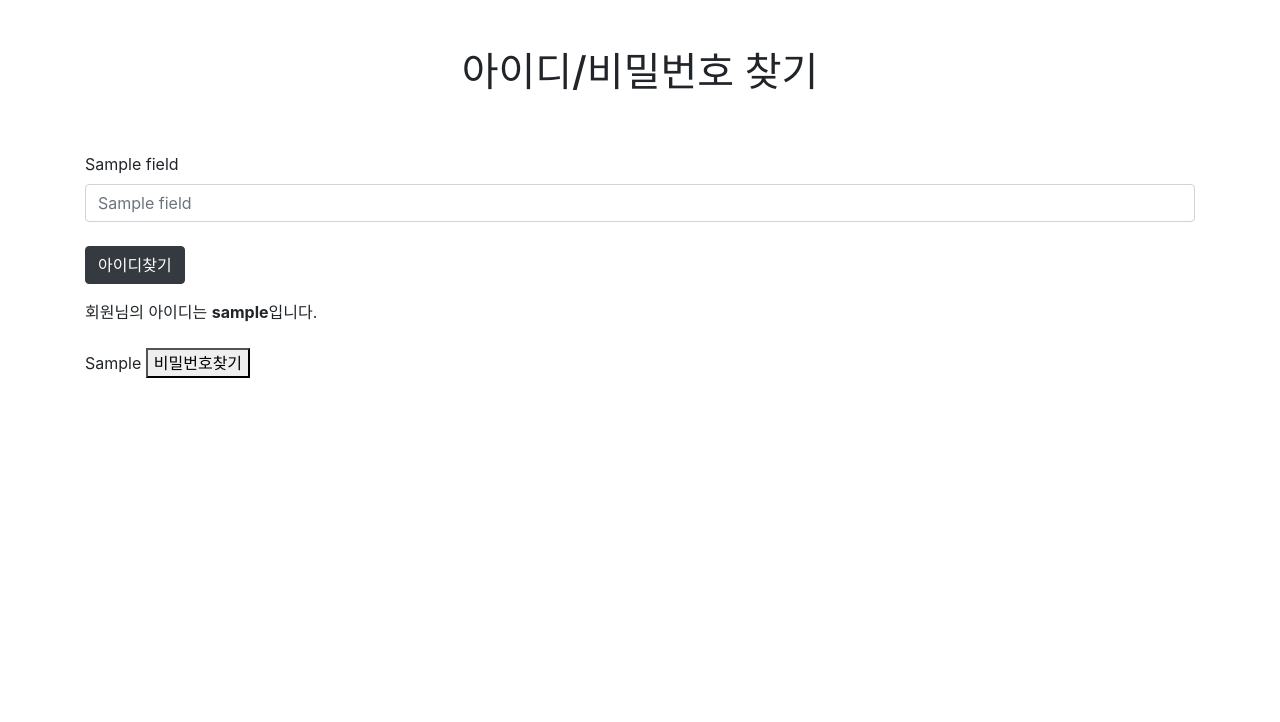
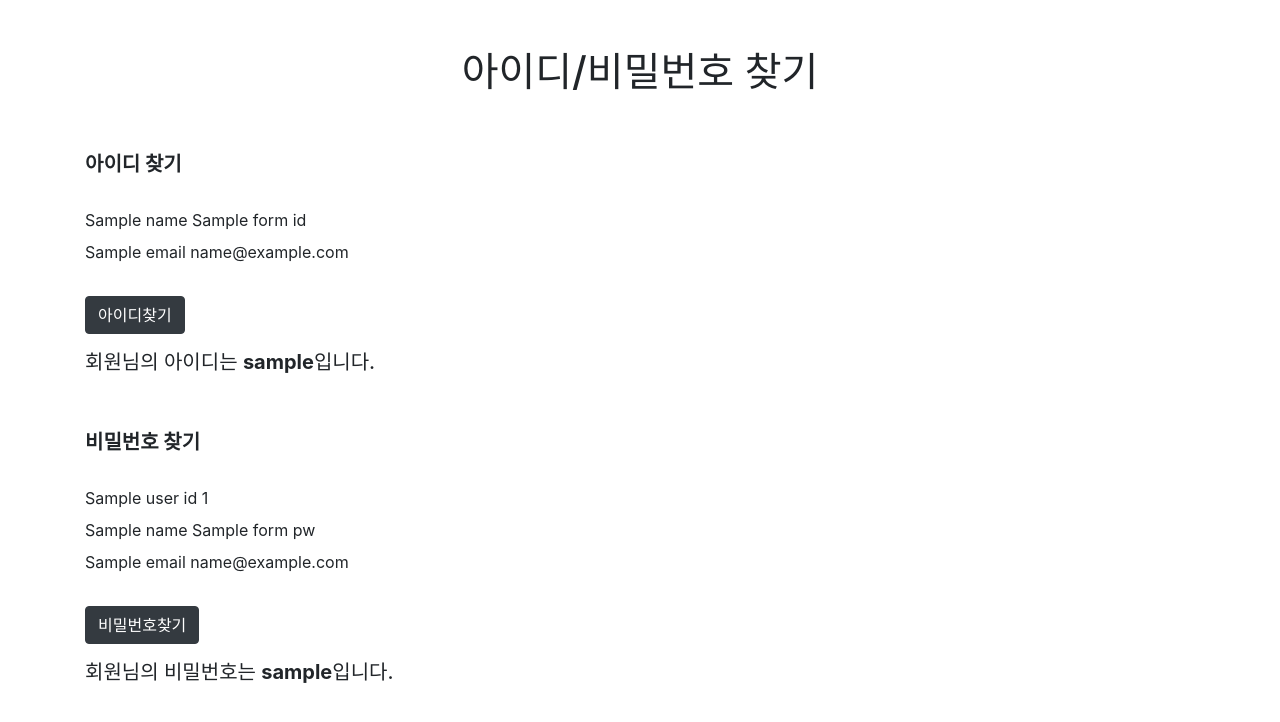
Before and after one commit to ParkHyeonChae/django-reborn-web, a Django app: template reborn_web/templates/users/recovery.html in a window 1280 px wide. Shown: the top 722 px of the page. Run offline with Django 3.2, Linux system fonts and the light colour scheme; tables that the repository leaves empty hold one stand-in row (values such as "Sample post"); the template is opened without the code that fills it: values that come from a table or form of the project are taken from there, most other values are stand-ins (such as "Sample title", 1, 10 or a date in 2020); some libraries are stand-ins or nearby versions.

Commit message:
아이디/비밀번호찾기 form 커스텀 수정

```diff
--- a/reborn_web/templates/users/recovery.html
+++ b/reborn_web/templates/users/recovery.html
@@ -1,8 +1,6 @@
 {% extends "users/base.html" %}
 
 {% block contents %}
-
-<script src="http://code.jquery.com/jquery-3.3.1.js"></script>
 
 <div class="row mt-5">
     <div class="col-12 text-center">
@@ -11,29 +9,49 @@
 </div>
 <div class="row mt-5">
     <div class="col-12">
+        <h5><strong>아이디 찾기</strong></h5><br>
+
         <form action="" method="POST">
             {% csrf_token %}
-            {% for field in form_id %}
             <div class="form group">
-                <label for="{{ field.id_for_label }}">{{ field.label }}</label>
-                <input type="{{ field.field.widget.input_type }}" class="form-control" id="{{ field.id_for_label }}"
-                    placeholder="{{ field.label }}" name="{{ field.name }}" />
+                <label>{{ form_id.name.label }}</label>
+                {{ form_id.name }}
+                <br>
+                <label>{{ form_id.email.label }}</label>
+                {{ form_id.email }}
             </div>
             <br>
-            {% endfor %}
             <button type="submit" class="btn btn-dark" name="recovery_id">아이디찾기</button>
+
         </form>
 
         {% if result_id %}
-        회원님의 아이디는 <strong>{{ result_id }}</strong>입니다.
+        <h5>회원님의 아이디는 <strong>{{ result_id }}</strong>입니다.</h5>
         {% endif %}
         <br><br>
 
+        <h5><strong>비밀번호 찾기</strong></h5><br>
         <form action="" method="POST">
             {% csrf_token %}
-            {{ form_pw.as_p }}
-            <button type="submit" name="recovery_pw">비밀번호찾기</button>
+            <div class="form group">
+                <label>{{ form_pw.user_id.label }}</label>
+                {{ form_pw.user_id }}
+                <br>
+                <label>{{ form_pw.name.label }}</label>
+                {{ form_pw.name }}
+                <br>
+                <label>{{ form_pw.email.label }}</label>
+                {{ form_pw.email }}
+            </div>
+            <br>
+            <button type="submit" class="btn btn-dark" name="recovery_pw">비밀번호찾기</button>
         </form>
+
+        {% if result_pw %}
+        <h5>회원님의 비밀번호는 <strong>{{ result_pw }}</strong>입니다.</h5>
+        {% endif %}
+        <br><br>
+
     </div>
 </div>
 
```
Also changed, not shown: reborn_web/users/forms.py (+31 -25 lines), reborn_web/users/views.py (+17 -10 lines).
